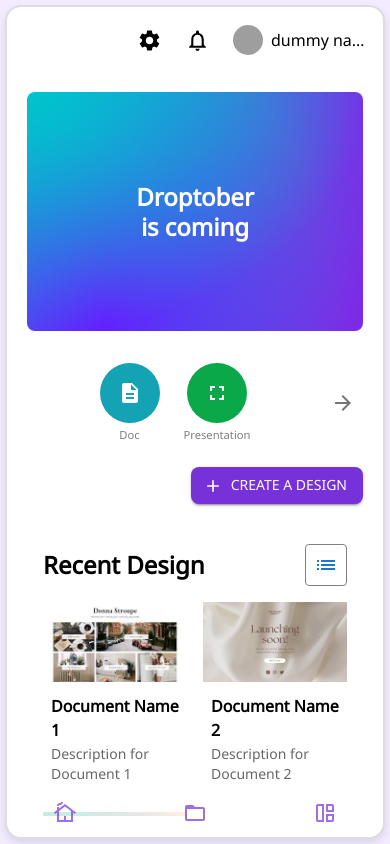
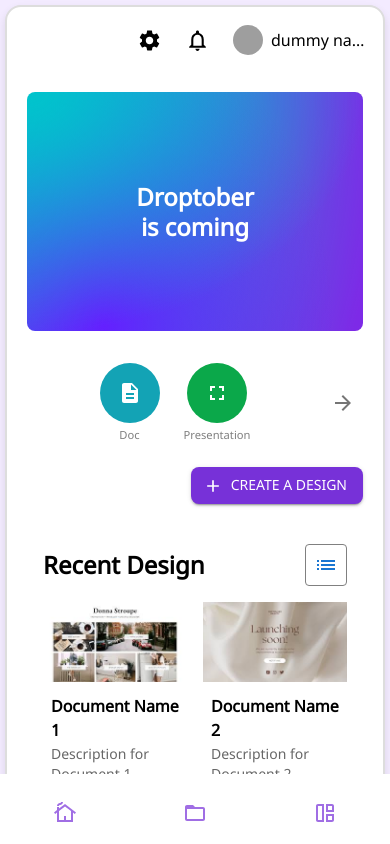
Before and after one commit to saraibmangotech/MangoFlow, a React (Create React App) app: page /home in a window 390 px wide. Built offline with nearby package versions, Linux system fonts and the light colour scheme; grey boxes are pictures that could not be loaded.

Commit message:
Working in create a design button hide the button in above 600 resolution screen

```diff
--- a/src/Components/recentDesigns/RecentDesign.js
+++ b/src/Components/recentDesigns/RecentDesign.js
@@ -35,6 +35,7 @@ const documents = [
     description: "Description for Document 5",
     imageUrl: img3,
   },
+
 ];
 
 // IconButton component for hover icons
--- a/src/Components/sideBar/index.js
+++ b/src/Components/sideBar/index.js
@@ -129,6 +129,8 @@ const SideBar = () => {
           flexDirection: isMobileView ? "row" : "column",
           justifyContent: isMobileView ? "center" : "flex-start",
           alignItems: isMobileView ? "center" : "flex-start",
+          backgroundColor: isMobileView ? "#fff" : "none",
+          boder : isMobileView ? "1px solid #ccc":"none"
         }}
       >
         {menuItems.map((item) => (
--- a/src/pages/Home.jsx
+++ b/src/pages/Home.jsx
@@ -1,5 +1,5 @@
 import React, { useState, useEffect } from "react";
-import { Box, Typography, Button } from "@mui/material";
+import { Box, Typography, Button,useMediaQuery } from "@mui/material";
 import RecentDesign from "../Components/recentDesigns/RecentDesign";
 import AddIcon from "@mui/icons-material/Add";
 import NewDesignPopup from "../Components/newDesign/NewDesignPopup";
@@ -7,12 +7,15 @@ import SideBar from "../Components/sideBar";
 import ProfileAvatar from "../Components/profileAvatar/ProfileAvatar";
 import CircleIcons from "../Components/iconCircle/IconCircle";
 
+
 const Home = () => {
   const [isPopupOpen, setIsPopupOpen] = useState(false);
   const [itemsToShow, setItemsToShow] = useState(5);
 
   const handleOpenPopup = () => setIsPopupOpen(true);
   const handleClosePopup = () => setIsPopupOpen(false);
+
+  const isMobileView = useMediaQuery("(max-width:600px)");
 
   // Effect to adjust itemsToShow based on window width
   useEffect(() => {
@@ -76,6 +79,7 @@ const Home = () => {
               xl: "2000px",
             },
             overflow: "hidden",
+
           }}
         >
           <ProfileAvatar />
@@ -131,11 +135,13 @@ const Home = () => {
               marginBottom: 3,
             }}
           >
+
             <Button
               variant="contained"
               sx={{
                 backgroundColor: "#7731d8",
                 color: "white",
+                display: isMobileView ? "flex" :"none",
                 borderRadius: 2,
                 "&:hover": {
                   backgroundColor: "#5e24a6",
@@ -151,7 +157,7 @@ const Home = () => {
           {/* Recent Designs Section */}
           <Box
             sx={{
-              overflowY: "auto",
+              overflowY: "hidden",
               marginBottom: 2,
             }}
           >
```
